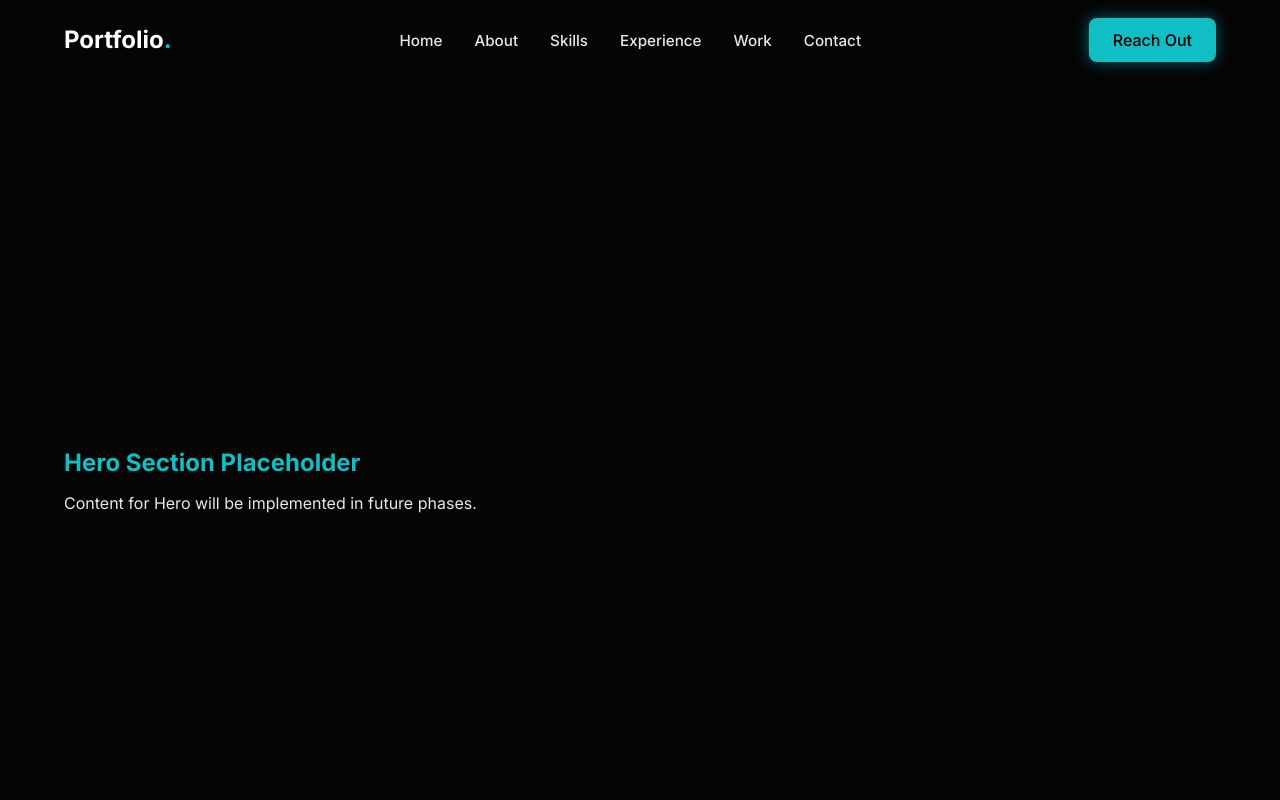
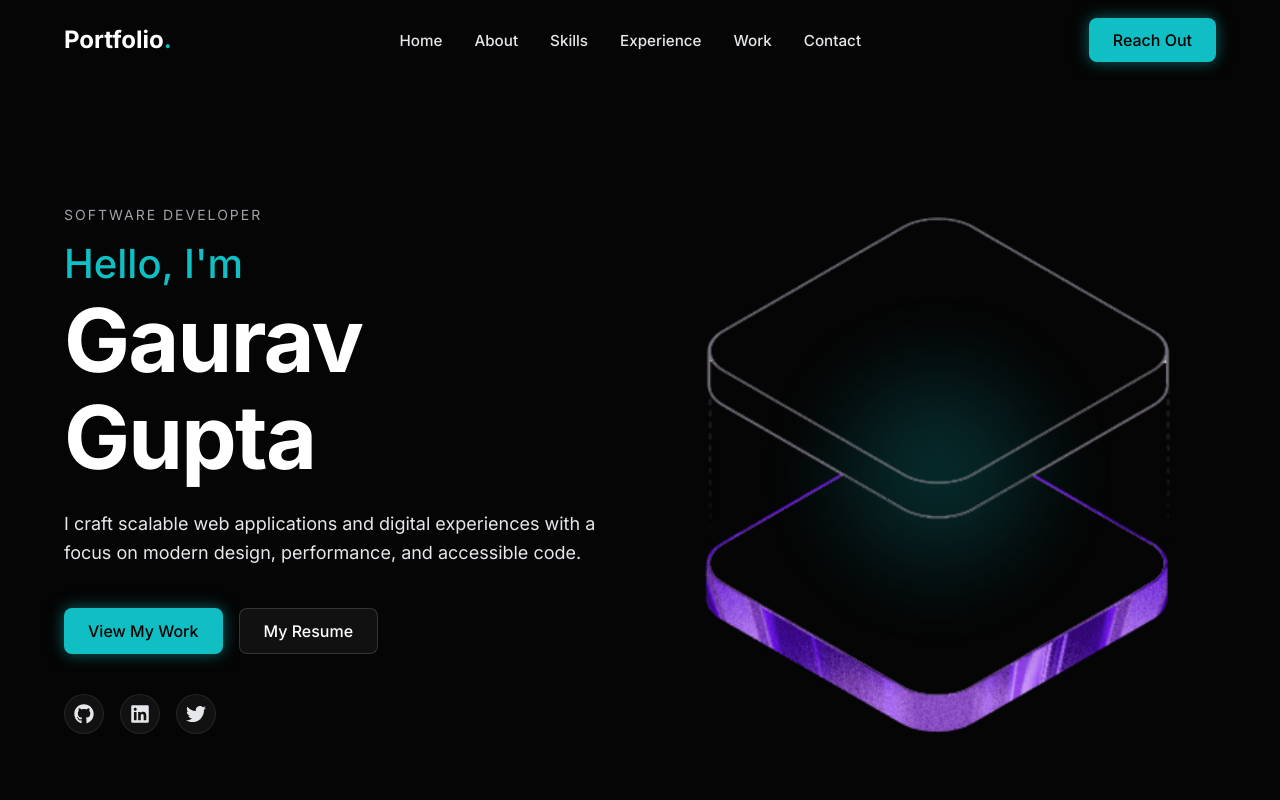
Before and after one commit to PreethamAnand/Portfolio, a React (Vite) app: page / in a window 1280 px wide. Shown: the top 800 px of the page. Built offline with nearby package versions, Linux system fonts and the light colour scheme.

Commit message:
feat: implement portfolio hero section

```diff
--- a/package.json
+++ b/package.json
@@ -14,7 +14,8 @@
     "gsap": "^3.15.0",
     "lucide-react": "^1.30.0",
     "react": "^19.2.8",
-    "react-dom": "^19.2.8"
+    "react-dom": "^19.2.8",
+    "react-icons": "^5.7.0"
   },
   "devDependencies": {
     "@types/react": "^19.2.17",
--- a/src/components/SocialLinks.jsx
+++ b/src/components/SocialLinks.jsx
@@ -1,11 +1,11 @@
 import React from 'react';
-import { Github, Linkedin, Twitter } from 'lucide-react';
+import { FaGithub, FaLinkedin, FaTwitter } from 'react-icons/fa';
 
 const SocialLinks = () => {
   const links = [
-    { icon: <Github size={20} />, url: '#', label: 'GitHub' },
-    { icon: <Linkedin size={20} />, url: '#', label: 'LinkedIn' },
-    { icon: <Twitter size={20} />, url: '#', label: 'Twitter' },
+    { icon: <FaGithub size={20} />, url: '#', label: 'GitHub' },
+    { icon: <FaLinkedin size={20} />, url: '#', label: 'LinkedIn' },
+    { icon: <FaTwitter size={20} />, url: '#', label: 'Twitter' },
   ];
 
   return (
--- a/src/sections/Hero.jsx
+++ b/src/sections/Hero.jsx
@@ -1,12 +1,211 @@
-import React from 'react';
+import React, { useEffect, useRef } from 'react';
+import gsap from 'gsap';
+import Button from '../components/Button';
+import SocialLinks from '../components/SocialLinks';
+import heroImage from '../assets/hero.png';
 
 const Hero = () => {
+  const containerRef = useRef(null);
+  const eyebrowRef = useRef(null);
+  const greetingRef = useRef(null);
+  const nameRef = useRef(null);
+  const descRef = useRef(null);
+  const buttonsRef = useRef(null);
+  const socialRef = useRef(null);
+  const charRef = useRef(null);
+
+  useEffect(() => {
+    // Responsive matcher for animation variations if needed
+    let mm = gsap.matchMedia();
+
+    mm.add("(min-width: 320px)", () => {
+      const tl = gsap.timeline({ defaults: { ease: 'power3.out' } });
+
+      tl.fromTo(eyebrowRef.current, { y: 20, opacity: 0 }, { y: 0, opacity: 1, duration: 0.5, delay: 0.2 })
+        .fromTo(greetingRef.current, { y: 20, opacity: 0 }, { y: 0, opacity: 1, duration: 0.5 }, "-=0.35")
+        .fromTo(nameRef.current, { y: 20, opacity: 0 }, { y: 0, opacity: 1, duration: 0.5 }, "-=0.35")
+        .fromTo(descRef.current, { y: 20, opacity: 0 }, { y: 0, opacity: 1, duration: 0.5 }, "-=0.35")
+        .fromTo(buttonsRef.current, { y: 20, opacity: 0 }, { y: 0, opacity: 1, duration: 0.5 }, "-=0.35")
+        .fromTo(socialRef.current, { y: 20, opacity: 0 }, { y: 0, opacity: 1, duration: 0.5 }, "-=0.35")
+        .fromTo(charRef.current, { y: 30, opacity: 0 }, { y: 0, opacity: 1, duration: 0.8 }, "-=0.5");
+
+      gsap.to(charRef.current, {
+        y: -15,
+        duration: 2.5,
+        ease: "sine.inOut",
+        yoyo: true,
+        repeat: -1,
+        delay: 1.5
+      });
+    });
+
+    return () => {
+      mm.revert();
+    };
+  }, []);
+
   return (
-    <section id="hero" className="section">
-      <div className="container">
-        <h2 style={{ color: 'var(--accent-primary)', marginBottom: '16px' }}>Hero Section Placeholder</h2>
-        <p style={{ color: 'var(--text-secondary)' }}>Content for Hero will be implemented in future phases.</p>
+    <section
+      id="home"
+      ref={containerRef}
+      className="section"
+      style={{
+        minHeight: '100vh',
+        display: 'flex',
+        alignItems: 'center',
+        paddingTop: 'var(--nav-height)'
+      }}
+    >
+      <div
+        className="container"
+        style={{
+          display: 'flex',
+          flexWrap: 'wrap-reverse',
+          alignItems: 'center',
+          justifyContent: 'space-between',
+          gap: '40px'
+        }}
+      >
+        {/* Left Side */}
+        <div style={{ flex: '1 1 320px', maxWidth: '650px', zIndex: 10 }}>
+          <span
+            ref={eyebrowRef}
+            style={{
+              display: 'block',
+              color: 'var(--text-muted)',
+              fontSize: '0.875rem',
+              letterSpacing: '2px',
+              textTransform: 'uppercase',
+              marginBottom: '16px',
+              opacity: 0
+            }}
+          >
+            Software Developer
+          </span>
+          <h2
+            ref={greetingRef}
+            style={{
+              fontSize: 'clamp(1.75rem, 4vw, 2.5rem)',
+              color: 'var(--accent-primary)',
+              fontWeight: '500',
+              marginBottom: '4px',
+              opacity: 0
+            }}
+          >
+            Hello, I'm
+          </h2>
+          <h1
+            ref={nameRef}
+            style={{
+              fontSize: 'clamp(3rem, 8vw, 5.5rem)',
+              color: 'var(--text-primary)',
+              fontWeight: '800',
+              lineHeight: 1.1,
+              marginBottom: '24px',
+              letterSpacing: '-0.02em',
+              opacity: 0
+            }}
+          >
+            Gaurav Gupta
+          </h1>
+          <p
+            ref={descRef}
+            style={{
+              color: 'var(--text-secondary)',
+              fontSize: 'clamp(1rem, 2vw, 1.125rem)',
+              lineHeight: 1.6,
+              marginBottom: '40px',
+              maxWidth: '540px',
+              opacity: 0
+            }}
+          >
+            I craft scalable web applications and digital experiences with a focus on modern design, performance, and accessible code.
+          </p>
+
+          <div
+            ref={buttonsRef}
+            style={{
+              display: 'flex',
+              gap: '16px',
+              marginBottom: '40px',
+              flexWrap: 'wrap',
+              opacity: 0
+            }}
+          >
+            <Button href="#projects" variant="primary">View My Work</Button>
+            <Button href="/resume.pdf" variant="secondary">My Resume</Button>
+          </div>
+
+          <div ref={socialRef} style={{ opacity: 0 }}>
+            <SocialLinks />
+          </div>
+        </div>
+
+        {/* Right Side */}
+        <div
+          style={{
+            flex: '1 1 320px',
+            display: 'flex',
+            justifyContent: 'center',
+            alignItems: 'center',
+            position: 'relative'
+          }}
+        >
+          <div
+            ref={charRef}
+            style={{
+              position: 'relative',
+              width: '100%',
+              maxWidth: '500px',
+              display: 'flex',
+              justifyContent: 'center',
+              alignItems: 'center',
+              opacity: 0
+            }}
+          >
+            {/* Ambient glow behind character */}
+            <div style={{
+              position: 'absolute',
+              width: '60%',
+              height: '60%',
+              background: 'radial-gradient(circle, var(--glow-cyan) 0%, transparent 70%)',
+              filter: 'blur(30px)',
+              zIndex: -1,
+              animation: 'pulseGlow 4s ease-in-out infinite alternate'
+            }}></div>
+            <img
+              src={heroImage}
+              alt="Futuristic character illustration"
+              style={{ width: '100%', height: 'auto', objectFit: 'contain', zIndex: 1 }}
+              onError={(e) => {
+                e.target.style.display = 'none';
+                e.target.nextSibling.style.display = 'flex';
+              }}
+            />
+            {/* Fallback if image fails to load */}
+            <div style={{
+              display: 'none',
+              width: '300px',
+              height: '400px',
+              background: 'rgba(25, 211, 209, 0.05)',
+              border: '1px solid var(--border-strong)',
+              borderRadius: '16px',
+              color: 'var(--accent-primary)',
+              justifyContent: 'center',
+              alignItems: 'center',
+              boxShadow: '0 0 30px var(--glow-cyan)'
+            }}>
+              [Character Image Placeholder]
+            </div>
+          </div>
+        </div>
       </div>
+      <style dangerouslySetInnerHTML={{__html: `
+        @keyframes pulseGlow {
+          0% { opacity: 0.4; transform: scale(0.95); }
+          100% { opacity: 0.8; transform: scale(1.1); }
+        }
+      `}} />
     </section>
   );
 };
```
Also changed, not shown: 1 other file (tests, documents, lock files or other folders).
